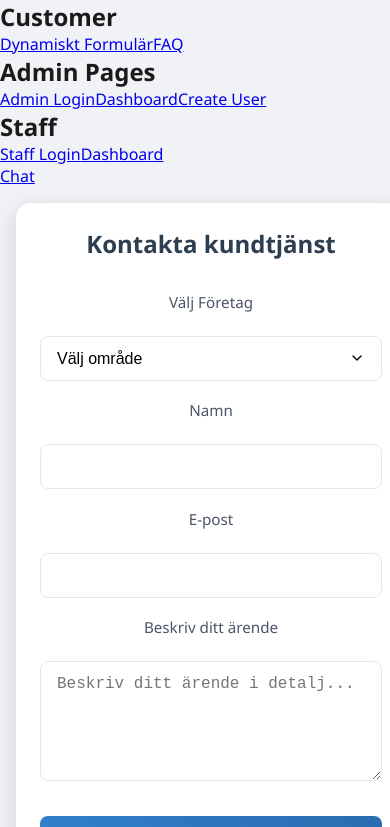
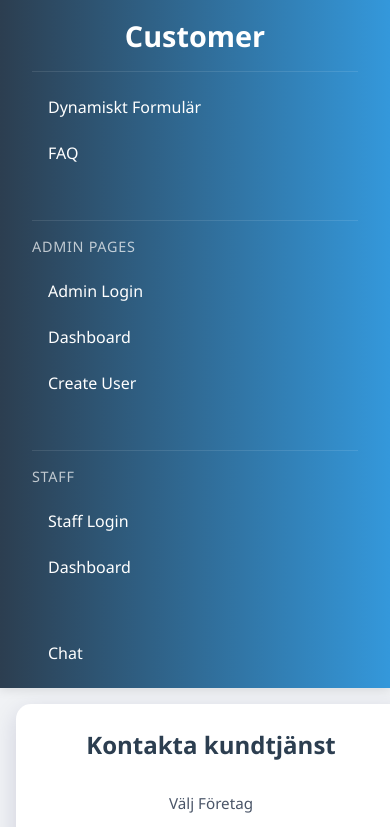
Before and after one commit to ShabanSulejmani/CRM-System, a React (Vite) app in the folder client/: page / in a window 390 px wide. Shown: the top 827 px of the page. Built offline with nearby package versions, Linux system fonts and the light colour scheme.

Commit message:
2pac-changes css

```diff
--- a/client/src/index.css
+++ b/client/src/index.css
@@ -525,3 +525,108 @@ footer {
       padding: 0.8rem;
   }
 }
+
+/* Modern Navigation Styles */
+nav {
+  background: linear-gradient(to right, #2c3e50, #3498db);
+  padding: 1rem 0;
+  box-shadow: 0 2px 10px rgba(0, 0, 0, 0.1);
+  position: sticky;
+  top: 0;
+  z-index: 1000;
+}
+
+nav > div {
+  max-width: 1200px;
+  margin: 0 auto;
+  padding: 0 2rem;
+}
+
+nav > div > div {
+  display: flex;
+  justify-content: space-between;
+  align-items: center;
+}
+
+/* Brand/Logo */
+nav h1 {
+  color: white;
+  font-size: 1.8rem;
+  font-weight: 600;
+  margin: 0;
+}
+
+/* Navigation Links Container */
+nav > div > div > div {
+  display: flex;
+  gap: 2rem;
+  align-items: center;
+}
+
+/* Link Groups */
+nav > div > div > div > div {
+  display: flex;
+  flex-direction: column;
+  gap: 0.5rem;
+  padding: 0 1rem;
+  border-left: 1px solid rgba(255, 255, 255, 0.1);
+}
+
+/* Group Headers */
+nav h2 {
+  color: rgba(255, 255, 255, 0.7);
+  font-size: 0.9rem;
+  font-weight: 500;
+  margin: 0 0 0.5rem 0;
+  text-transform: uppercase;
+  letter-spacing: 0.05em;
+}
+
+/* Navigation Links */
+nav a {
+  color: white;
+  text-decoration: none;
+  font-size: 1rem;
+  padding: 0.5rem 1rem;
+  border-radius: 4px;
+  transition: all 0.2s ease;
+}
+
+nav a:hover {
+  background: rgba(255, 255, 255, 0.1);
+  transform: translateX(5px);
+}
+
+/* Chat Link Special Styling */
+nav a[href="chat"] {
+  background: #27ae60;
+  padding: 0.7rem 1.5rem;
+  border-radius: 25px;
+  font-weight: 500;
+  box-shadow: 0 2px 5px rgba(39, 174, 96, 0.3);
+}
+
+nav a[href="chat"]:hover {
+  background: #2ecc71;
+  transform: translateY(-2px);
+}
+
+/* Responsive Design */
+@media (max-width: 1024px) {
+  nav > div > div {
+    flex-direction: column;
+    gap: 1rem;
+  }
+
+  nav > div > div > div {
+    flex-direction: column;
+    align-items: stretch;
+    width: 100%;
+  }
+
+  nav > div > div > div > div {
+    border-left: none;
+    border-top: 1px solid rgba(255, 255, 255, 0.1);
+    padding: 1rem 0;
+  }
+}
```
